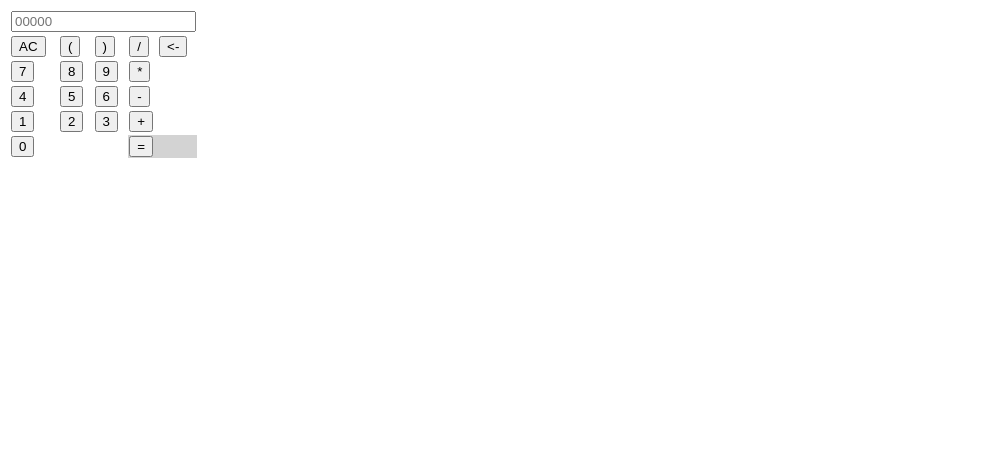
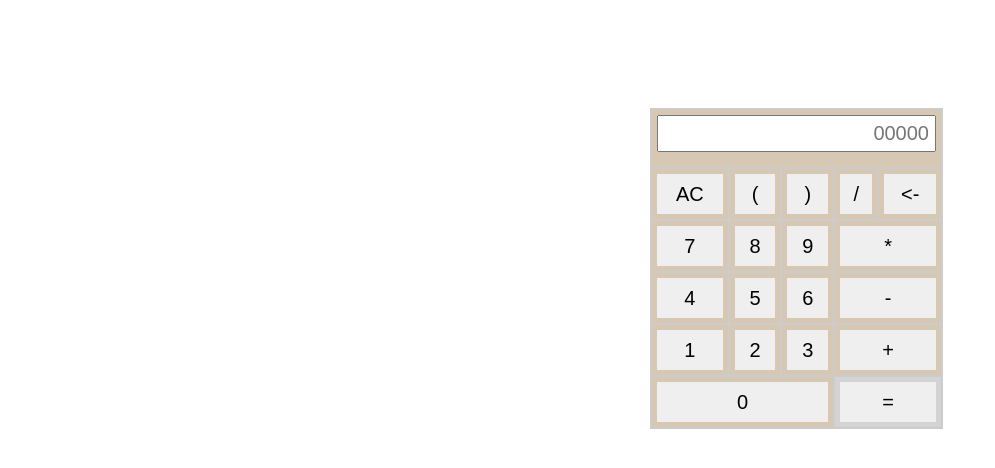
Before and after one commit to swathi1004/Simple-calculator, a plain HTML site: page simple-calculator.html in a window 1280 px wide. Shown: the whole page, without its empty margins (0-995 px from the left). Drawn offline with Linux system fonts and the light colour scheme.

Commit message:
Update simple-calculator.html

```diff
--- a/simple-calculator.html
+++ b/simple-calculator.html
@@ -4,6 +4,7 @@
   <meta charset="UTF-8">
   <meta name="viewport" content="width=device-width, initial-scale=1.0">
   <title>Simple Calculator</title>
+  <link rel="stylesheet" href="simple-calculator.css">
 </head>
 <body>
 
@@ -41,6 +42,6 @@
     <td colspan="2" bgcolor="lightgrey"><input type="button" value="=" onclick="calculate()"></td>
   </tr>
 </table>
-
+<script src="simple-calculator.js"></script>
 </body>
 </html>
```
